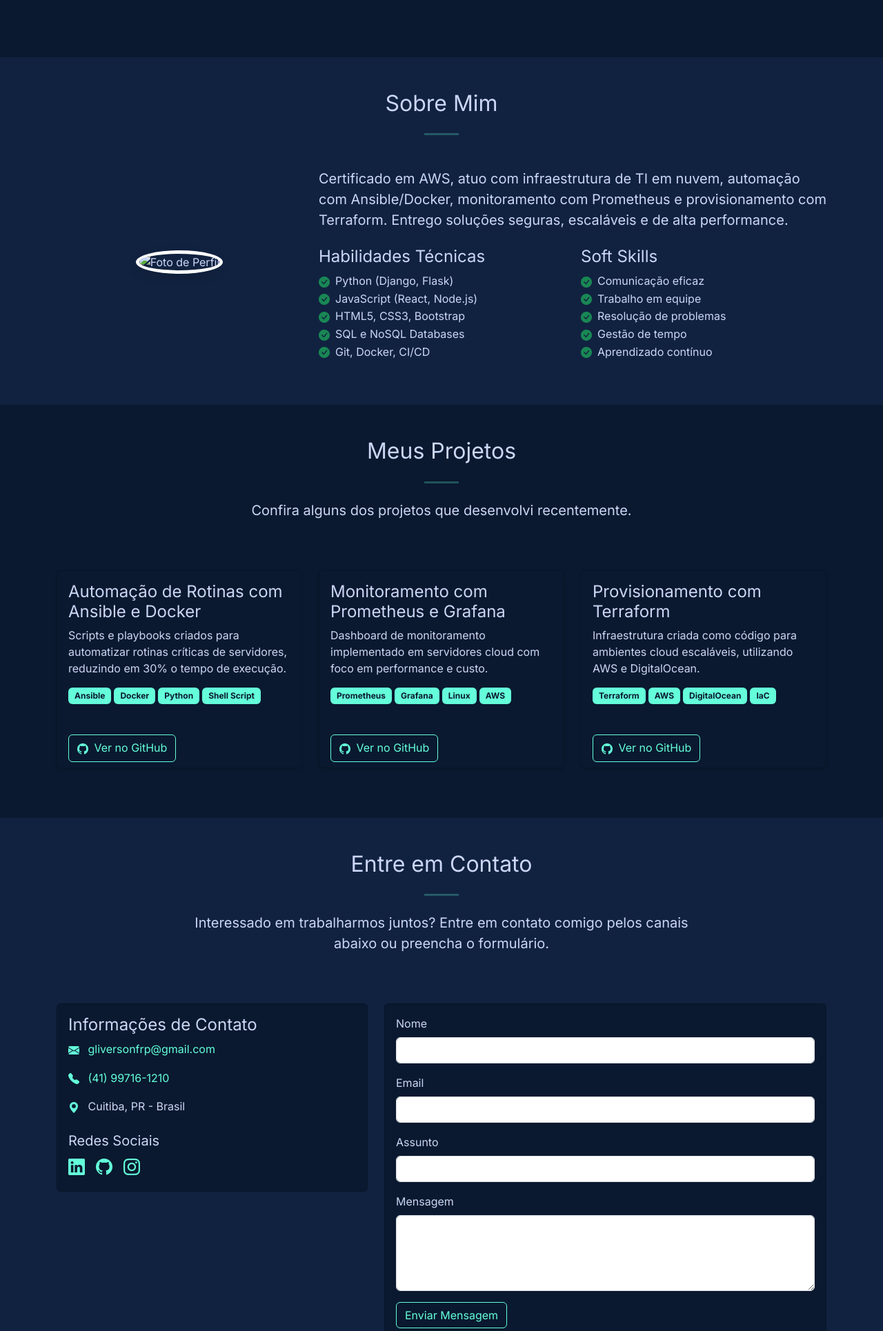
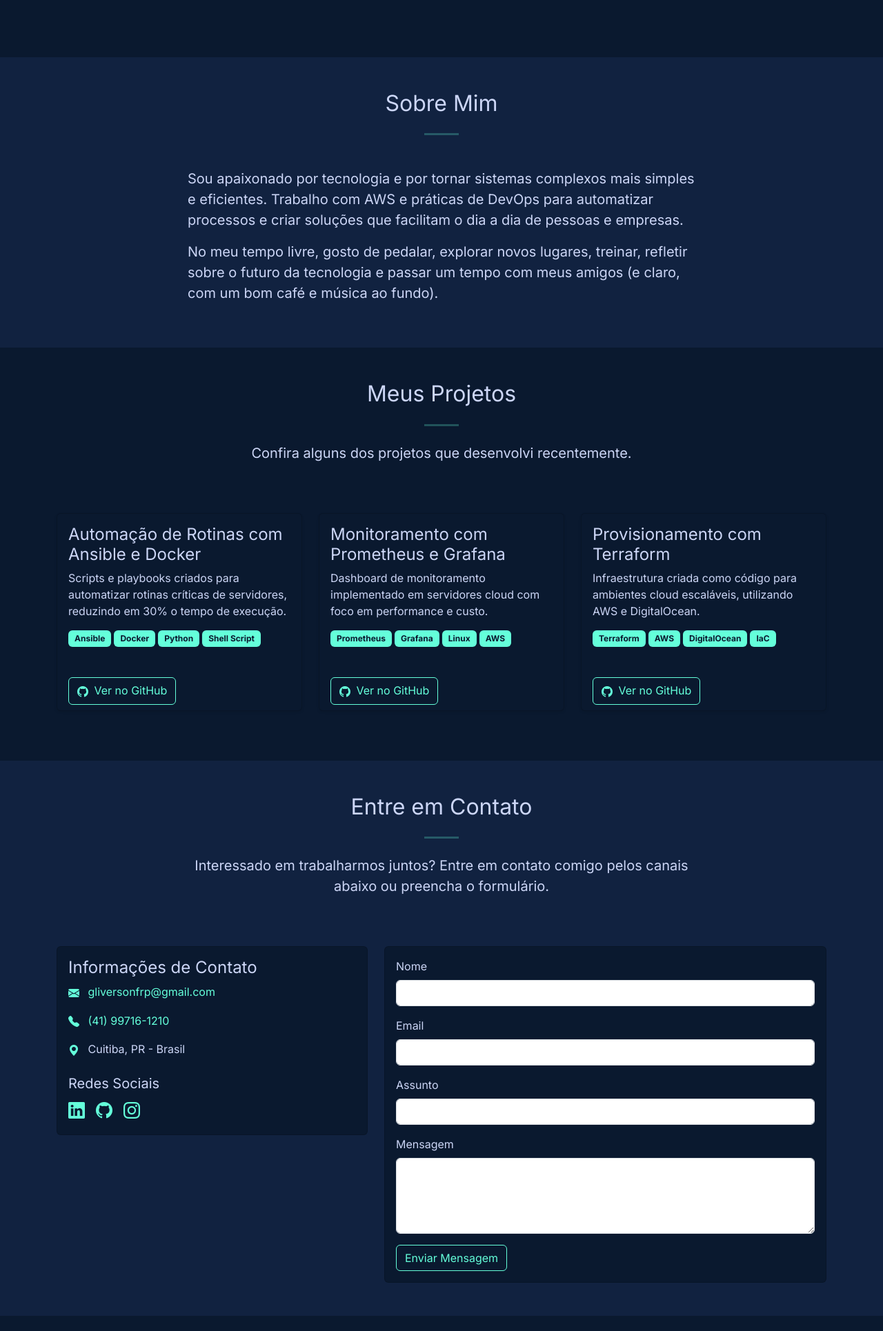
Before and after one commit to Gliverson01/portfolio-flask, a Flask app: page / in a window 1280 px wide. Shown: the part 821-2751 px from the top of the page at 69% size. Run offline with Flask 3, Linux system fonts and the light colour scheme; some libraries are stand-ins or nearby versions.

Commit message:
Remove skills section and profile photo

```diff
--- a/templates/index.html
+++ b/templates/index.html
@@ -67,35 +67,10 @@
                     <hr class="my-4">
                 </div>
             </div>
-            <div class="row align-items-center">
-                <div class="col-lg-4 text-center">
-                    <img src="https://via.placeholder.com/300" alt="Foto de Perfil" class="img-fluid rounded-circle mb-4">
-                </div>
+            <div class="row justify-content-center">
                 <div class="col-lg-8">
-                    <p class="lead">Certificado em AWS, atuo com infraestrutura de TI em nuvem, automação com Ansible/Docker, monitoramento com Prometheus e provisionamento com Terraform. Entrego soluções seguras, escaláveis e de alta performance.</p>
-
-                    <div class="row mt-4">
-                        <div class="col-md-6">
-                            <h4>Habilidades Técnicas</h4>
-                            <ul class="list-unstyled">
-                                <li><i class="bi bi-check-circle-fill text-success me-2"></i>Python (Django, Flask)</li>
-                                <li><i class="bi bi-check-circle-fill text-success me-2"></i>JavaScript (React, Node.js)</li>
-                                <li><i class="bi bi-check-circle-fill text-success me-2"></i>HTML5, CSS3, Bootstrap</li>
-                                <li><i class="bi bi-check-circle-fill text-success me-2"></i>SQL e NoSQL Databases</li>
-                                <li><i class="bi bi-check-circle-fill text-success me-2"></i>Git, Docker, CI/CD</li>
-                            </ul>
-                        </div>
-                        <div class="col-md-6">
-                            <h4>Soft Skills</h4>
-                            <ul class="list-unstyled">
-                                <li><i class="bi bi-check-circle-fill text-success me-2"></i>Comunicação eficaz</li>
-                                <li><i class="bi bi-check-circle-fill text-success me-2"></i>Trabalho em equipe</li>
-                                <li><i class="bi bi-check-circle-fill text-success me-2"></i>Resolução de problemas</li>
-                                <li><i class="bi bi-check-circle-fill text-success me-2"></i>Gestão de tempo</li>
-                                <li><i class="bi bi-check-circle-fill text-success me-2"></i>Aprendizado contínuo</li>
-                            </ul>
-                        </div>
-                    </div>
+                    <p class="lead">Sou apaixonado por tecnologia e por tornar sistemas complexos mais simples e eficientes. Trabalho com AWS e práticas de DevOps para automatizar processos e criar soluções que facilitam o dia a dia de pessoas e empresas.</p>
+                    <p class="lead">No meu tempo livre, gosto de pedalar, explorar novos lugares, treinar, refletir sobre o futuro da tecnologia e passar um tempo com meus amigos (e claro, com um bom café e música ao fundo).</p>
                 </div>
             </div>
         </div>
```
